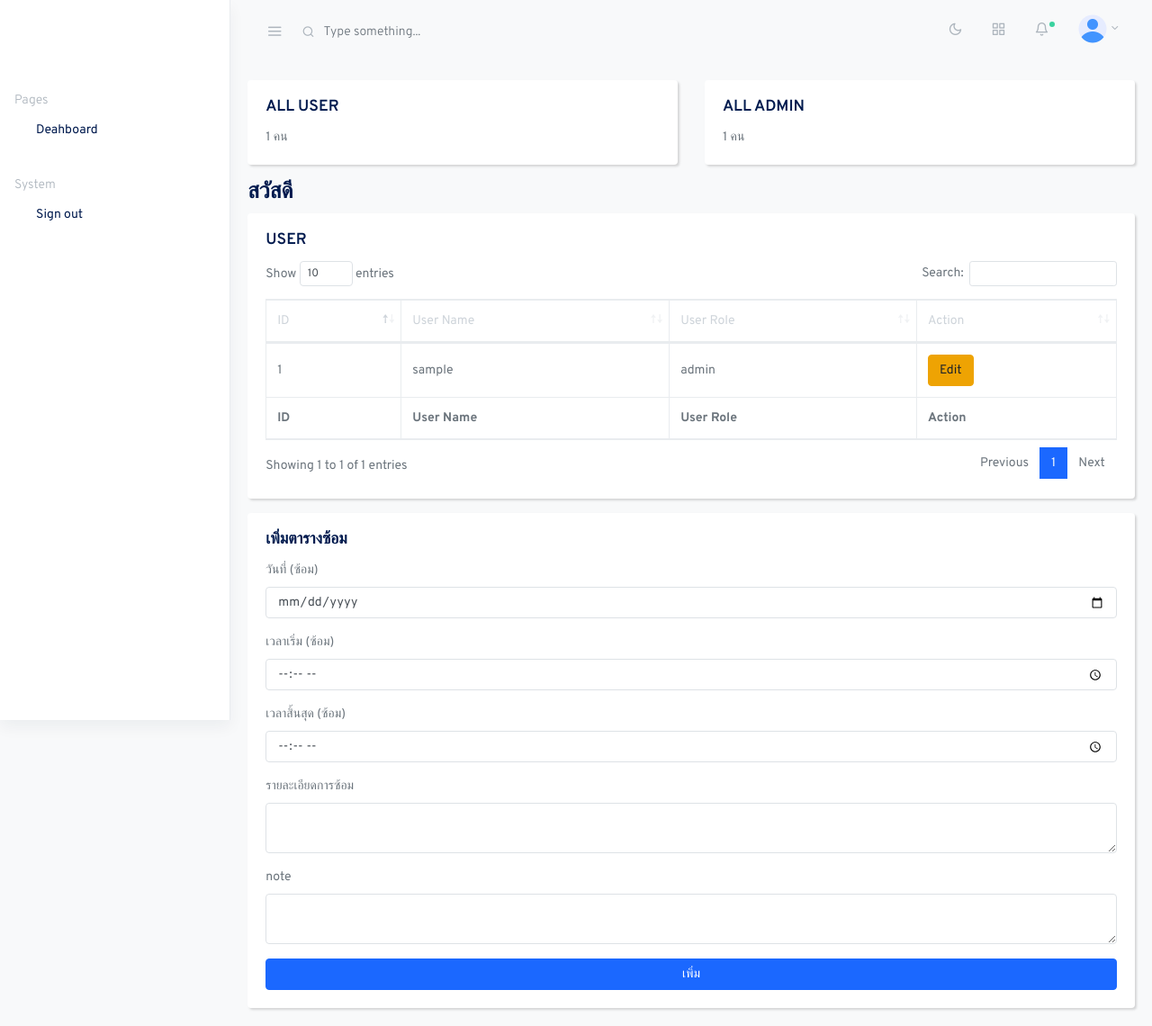
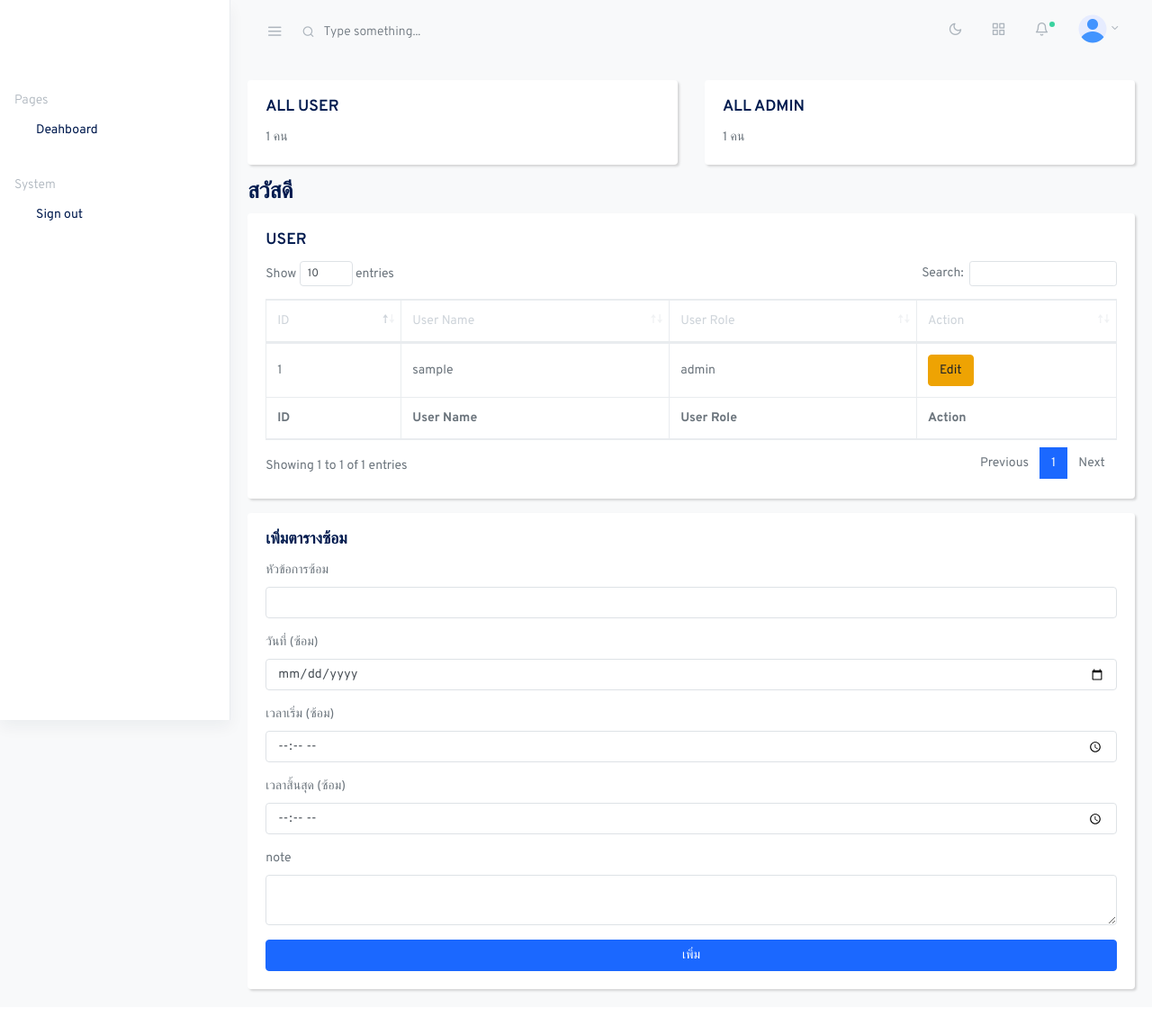
Before and after one commit to Backerss/app-practice-schedul-main, a PHP site: page /page/admin/admin.php in a window 1280 px wide. Shown: the whole page at 90% size. After the commit the page ends 1119 px from the top, so only its background shows below. Run offline with PHP 8.4, Linux system fonts and the light colour scheme; the visitor is signed in with stand-in values (Sample User, id 1); data that the repository does not hold is empty; some libraries are stand-ins or nearby versions; some web fonts are replaced.

Commit message:
แก้ไข บัคเล็กน้อยๆ

```diff
--- a/inc/inc/sidebar.php
+++ b/inc/inc/sidebar.php
@@ -22,7 +22,7 @@
         </p>
         <ul class="navbar-nav flex-fill w-100 mb-2">
             <li class="nav-item w-100">
-                <a class="nav-link" href="./home.php">
+                <a class="nav-link" href="/app-practice/page/home.php">
                     <i class="fa-duotone fa-house fa-xl"></i>
                     <span class="ml-3 item-text" style="font-weight:400">Deahboard</span>
                 </a>
--- a/page/admin/admin.php
+++ b/page/admin/admin.php
@@ -153,6 +153,10 @@
                     <div class="card-body">
                         <h5 class="card-title">เพิ่มตารางซ้อม</h5>
                         <div class="mb-3">
+                            <label for="" class="form-label">หัวข้อการซ้อม</label>
+                            <input name="s_deteil" type="text" class="form-control">
+                        </div>
+                        <div class="mb-3">
                             <label class="form-label">วันที่ (ซ้อม)</label>
                             <input name="date_start" type="date" class="form-control">
                         </div>
@@ -163,10 +167,6 @@
                         <div class="mb-3">
                             <label class="form-label">เวลาสิ้นสุด (ซ้อม)</label>
                             <input name="time_end" type="time" class="form-control">
-                        </div>
-                        <div class="mb-3">
-                            <label for="" class="form-label">รายละเอียดการซ้อม</label>
-                            <textarea type="text" name="s_deteil" class="form-control"> </textarea>
                         </div>
                         <div class="mb-3">
                             <label for="" class="form-label">note</label>
--- a/page/home.php
+++ b/page/home.php
@@ -90,7 +90,8 @@
                         <div class="card">
                             <div class="card-body">
                             <h5 class="card-title"><?php echo $row["S_deteil"] ?></h5>
-                            <p class="card-text">Content</p>
+                            <h6 class="card-subtitle mb-2 text-muted"><?php echo $row["S_date"] ?> <?php echo $row["S_time"] ?></h6>
+                            <p class="card-text"><?php echo $row["S_deteil"] ?></p>
                             </div>
                         </div>
                     </div>
```
